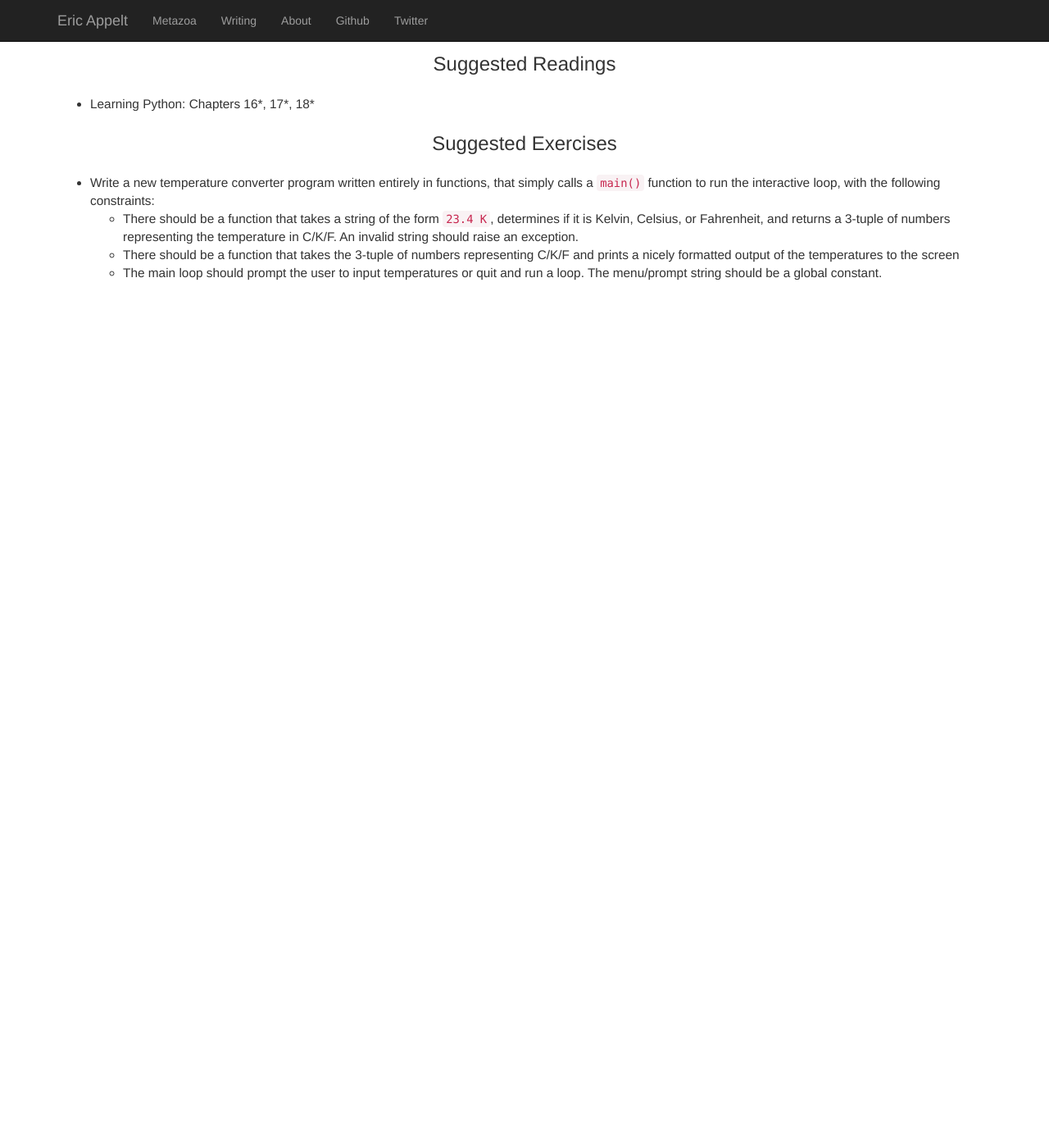
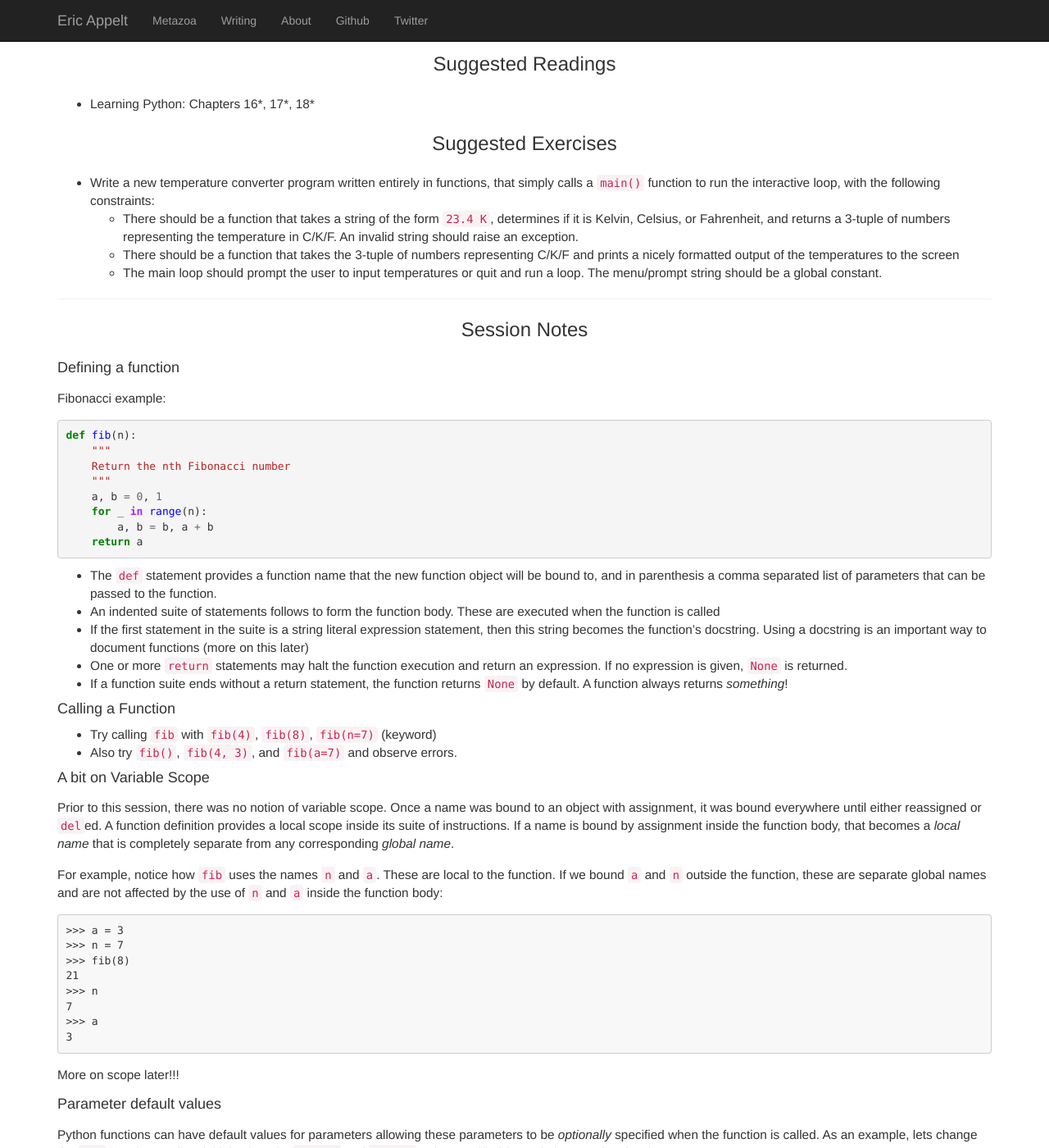
Before and after one commit to appeltel/website-ericappelt, a Jekyll site: the page built from pythonclass/session5.md, in a window 1280 px wide and 1400 px high, scrolled down 270 px. Shown: the whole window at 82% size. Built offline with Jekyll 4.4.1, drawn with Linux system fonts in a browser that asks for light colours; nearby versions of some CDN libraries; before the commit the page ends 900 px from its top, so only the background shows below that; some of the changed text lies outside the part shown.

Commit message:
Add some session 5 notes

````diff
--- a/pythonclass/session5.md
+++ b/pythonclass/session5.md
@@ -22,3 +22,133 @@ title: Session 5
      C/K/F and prints a nicely formatted output of the temperatures to the screen
   * The main loop should prompt the user to input temperatures or quit and run
      a loop. The menu/prompt string should be a global constant.
+
+---
+
+### Session Notes
+
+#### Defining a function
+
+Fibonacci example:
+
+{% highlight python %}
+def fib(n):
+    """
+    Return the nth Fibonacci number
+    """
+    a, b = 0, 1
+    for _ in range(n):
+        a, b = b, a + b
+    return a
+{% endhighlight %}
+
+* The `def` statement provides a function name that the new function object
+  will be bound to, and in parenthesis a comma separated list of parameters
+  that can be passed to the function.
+* An indented suite of statements follows to form the function body. These
+  are executed when the function is called
+* If the first statement in the suite is a string literal expression
+  statement, then this string becomes the function's docstring. Using a
+  docstring is an important way to document functions (more on this later)
+* One or more `return` statements may halt the function execution and return
+  an expression. If no expression is given, `None` is returned.
+* If a function suite ends without a return statement, the function returns
+  `None` by default. A function always returns *something*!
+
+#### Calling a Function
+
+* Try calling `fib` with `fib(4)`, `fib(8)`, `fib(n=7)` (keyword)
+* Also try `fib()`, `fib(4, 3)`, and `fib(a=7)` and observe errors.
+
+#### A bit on Variable Scope
+
+Prior to this session, there was no notion of variable scope. Once a name
+was bound to an object with assignment, it was bound everywhere until either
+reassigned or `del`ed. A function definition provides a local scope inside
+its suite of instructions. If a name is bound by assignment inside the function
+body, that becomes a *local name* that is completely separate from any
+corresponding *global name*.
+
+For example, notice how `fib` uses the names `n` and `a`. These are local
+to the function. If we bound `a` and `n` outside the function, these are
+separate global names and are not affected by the use of `n` and `a` inside
+the function body:
+
+```
+>>> a = 3
+>>> n = 7
+>>> fib(8)
+21
+>>> n
+7
+>>> a
+3
+```
+
+More on scope later!!!
+
+#### Parameter default values
+
+Python functions can have default values for parameters allowing these
+parameters to be *optionally* specified when the function is called.
+As an example, lets change the `fib` function to allow initial values for
+`fib(0)` and `fib(1)` to be specified for variations on the classic
+sequence:
+
+{% highlight python %}
+def fib(n, a=0, b=1):
+    """
+    Return the nth Fibonacci number
+    """
+    for _ in range(n):
+        a, b = b, a + b
+    return a
+{% endhighlight %}
+
+Try calling this in various ways and see what happens:
+
+* `fib(8)`
+* `fib(8, a=2, b=2)`
+* `fib(8, b=2, a=2)`
+* `fib(8, a=2)`
+* `fib(8, 2)`
+* `fib(8, b=2)`
+
+#### Some Important Style / Engineering Suggestions
+
+* Use default values anywhere that they make sense. Never call functions
+  using more than a few (or even one!) positional parameter. Use keyword
+  parameters for readability and to avoid getting the order wrong.
+* Put most (even all!) of your code into functions. A script can just call
+  a `main()` function at the end to do the work. Make functions *small*,
+  focusing on a single task. Test functions interactively as you write them.
+
+#### Side Effects
+
+Functions can do more than just return a value. They can alter mutable
+objects, print to the screen, open files, and send data over the network.
+These are called side effects.
+
+Example:
+
+{% highlight python %}
+def extend_fib(target, n):
+    """
+    Extend the target list with the first n Fibonacci numbers
+    """
+    print('Extending target list')
+    target.extend([fib(x) for x in range(n)])
+{% endhighlight %}
+
+```
+>>> mylist = [1, 2, 3]
+>>> extend_fib(mylist, 5)
+Extending target list
+>>> mylist
+[1, 2, 3, 0, 1, 1, 2, 3]
+```
+
+*Style Suggestion*: A function is called "pure" if it has no side effects and
+the return value is always the same given the same inputs. Pure functions
+are easy to reason about, debug, and test. If you move most of your code
+into pure functions then you will become a happy person!
````
